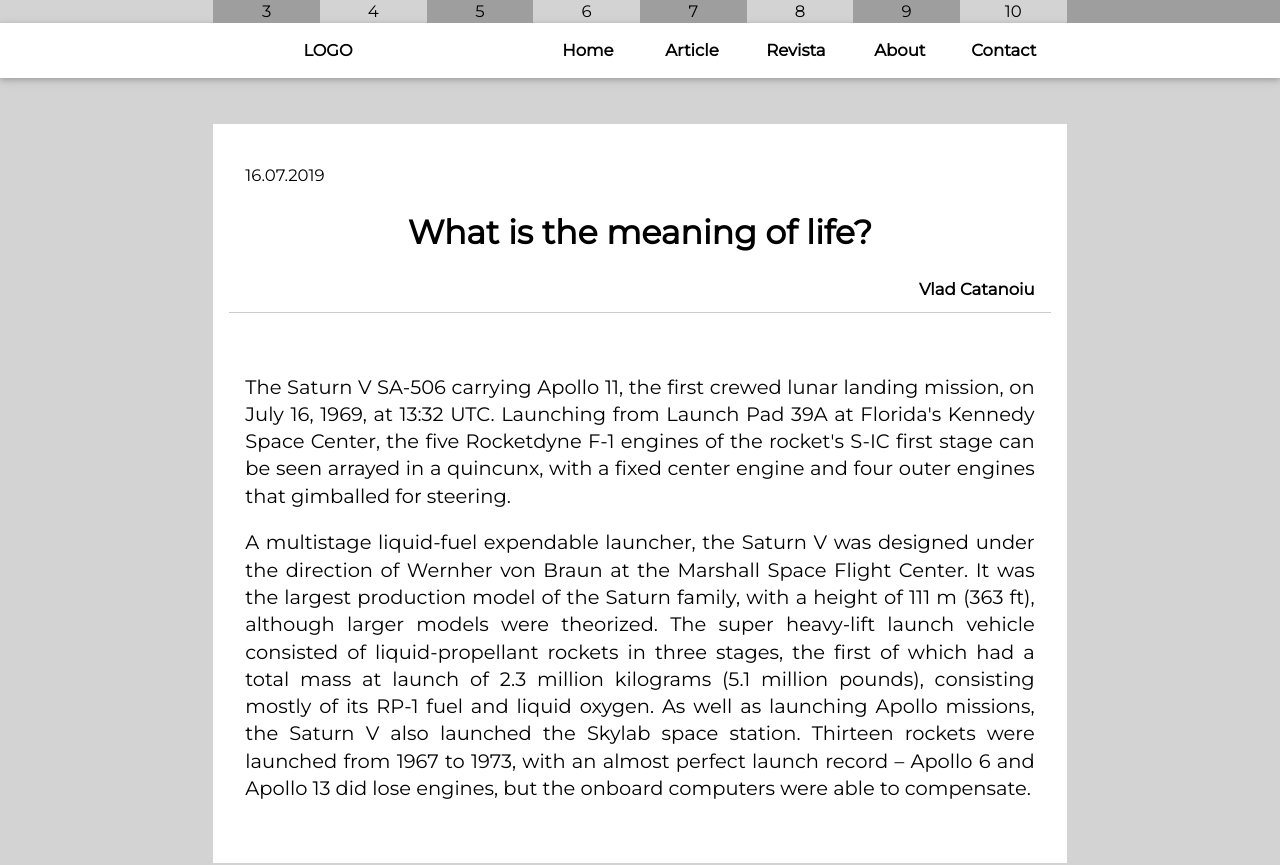
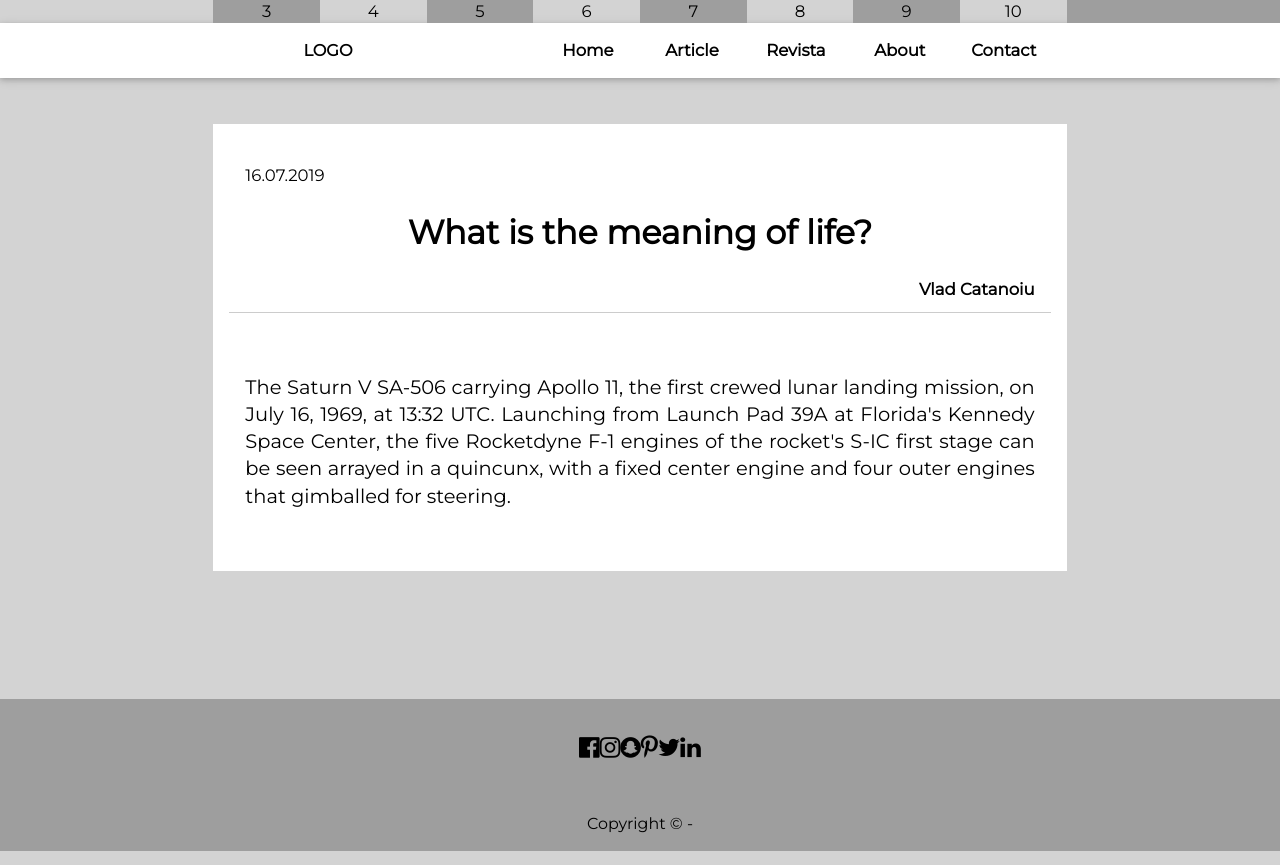
Before and after one commit to vladalex01/todo, a React (Create React App) app: page / in a window 1280 px wide. Shown: the top 865 px of the page. Built offline with nearby package versions, Linux system fonts and the light colour scheme.

Commit message:
did some tweaks

```diff
--- a/src/components/Home.js
+++ b/src/components/Home.js
@@ -28,17 +28,6 @@ class Home extends React.Component {
                     </p>
 
                     <p>
-                        A multistage liquid-fuel expendable launcher, the Saturn V was designed under
-                        the direction of Wernher von Braun at the Marshall Space Flight Center. It was
-                        the largest production model of the Saturn family, with a height of 111 m (363
-                        ft), although larger models were theorized. The super heavy-lift launch
-                        vehicle consisted of liquid-propellant rockets in three stages, the first of
-                        which had a total mass at launch of 2.3 million kilograms (5.1 million
-                        pounds), consisting mostly of its RP-1 fuel and liquid oxygen. As well as
-                        launching Apollo missions, the Saturn V also launched the Skylab space
-                        station. Thirteen rockets were launched from 1967 to 1973, with an almost
-                        perfect launch record – Apollo 6 and Apollo 13 did lose engines, but the
-                        onboard computers were able to compensate.
                     </p>
                 </Content>
             </Article>
```
